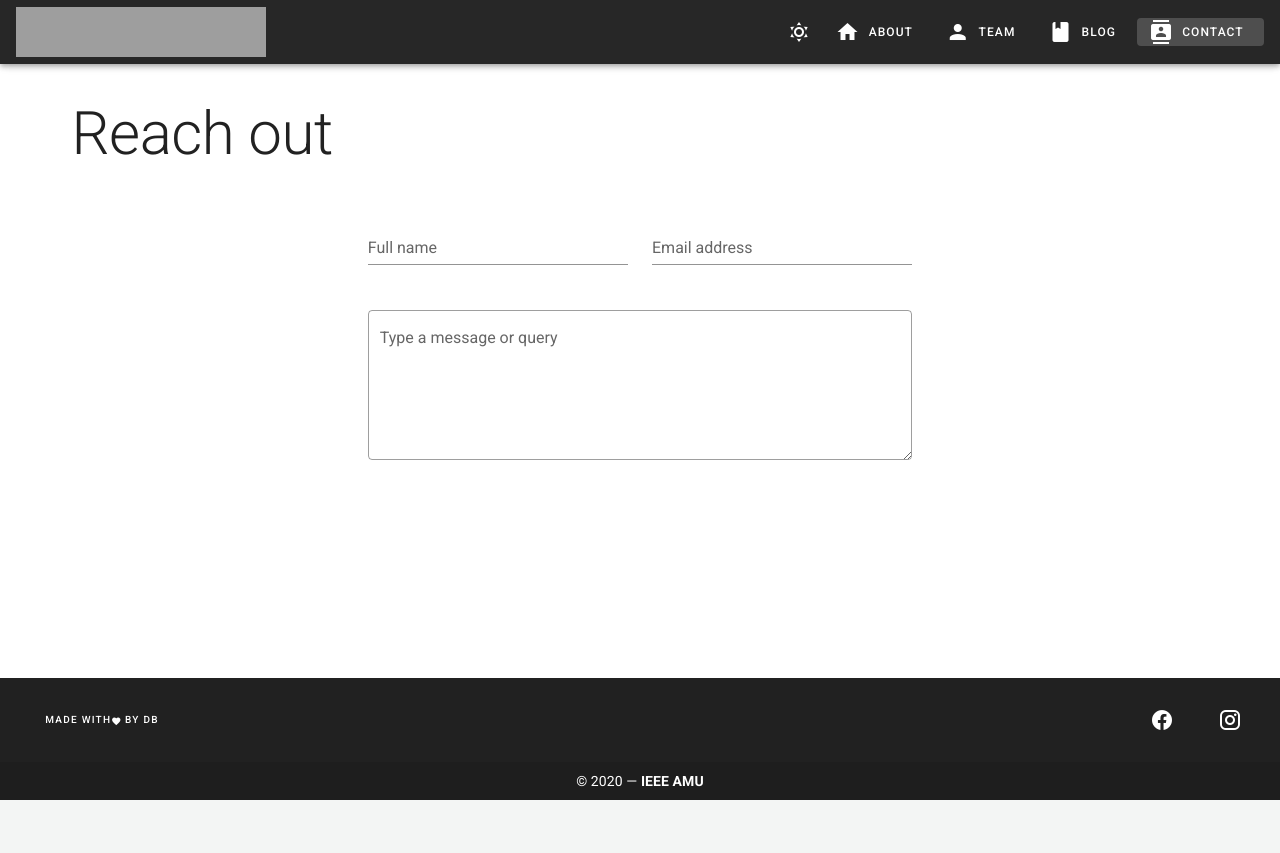
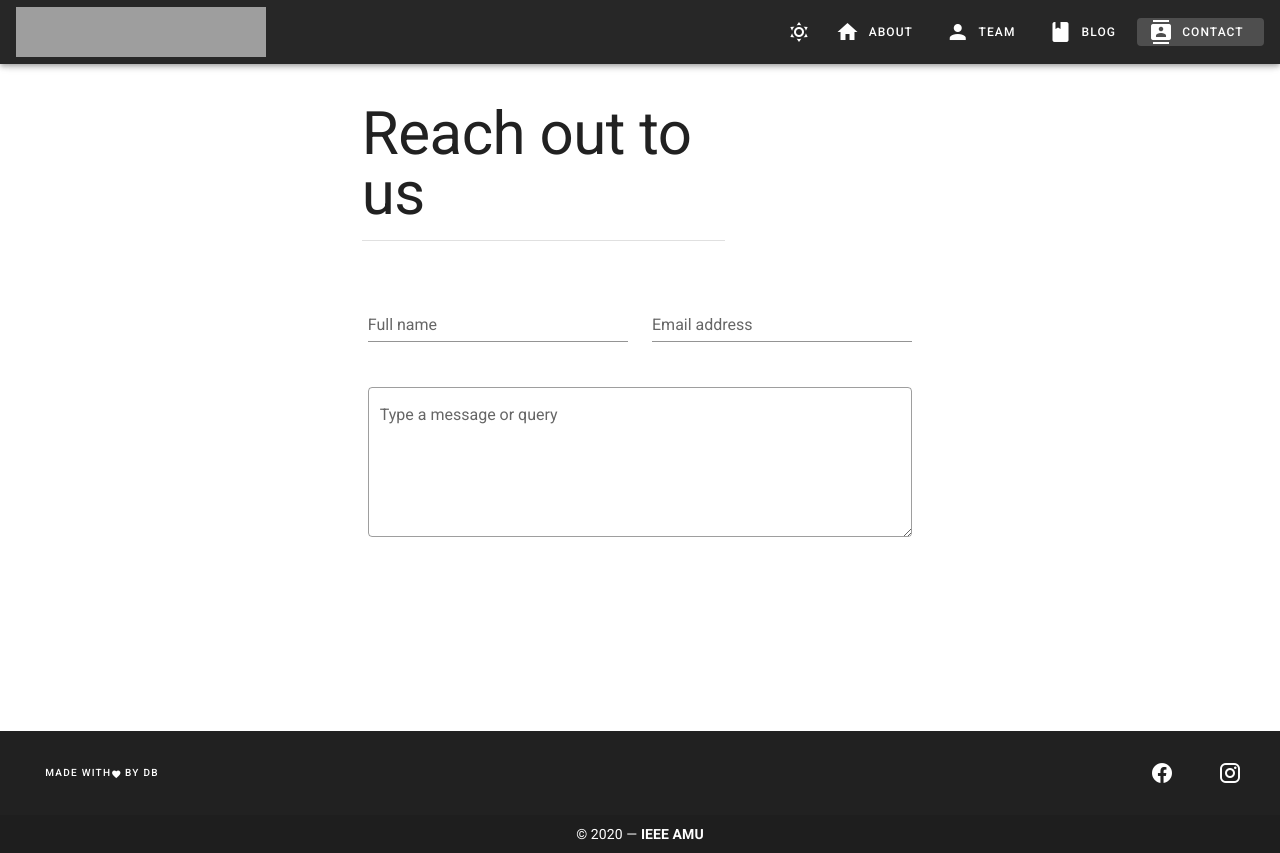
Before and after one commit to ieee-amu/ieee-amu, a Nuxt app: page /contact in a window 1280 px wide. Before the commit the page ends 800 px from the top, so only its background shows below. Built offline with nearby package versions, Linux system fonts and the light colour scheme; grey boxes are pictures that could not be loaded.

Commit message:
contact.vue: Adjust grid layout for heading
Create a hidden column to adjust to make things look good on screen.

```diff
--- a/pages/contact.vue
+++ b/pages/contact.vue
@@ -1,8 +1,12 @@
 <template>
   <v-container mt-4>
-    <v-row justify="space-around">
-      <v-col cols="12">
-        <h1 class="text-left display-3">Reach out</h1>
+    <v-row justify="center">
+      <v-col cols="12" sm="6" md="4">
+        <h1 class="text-left display-3 font-weight-regular">Reach out to us</h1>
+        <v-divider class="mt-4" />
+      </v-col>
+      <v-col cols="12" sm="2" md="2">
+        <span></span>
       </v-col>
     </v-row>
     <v-form>
```
